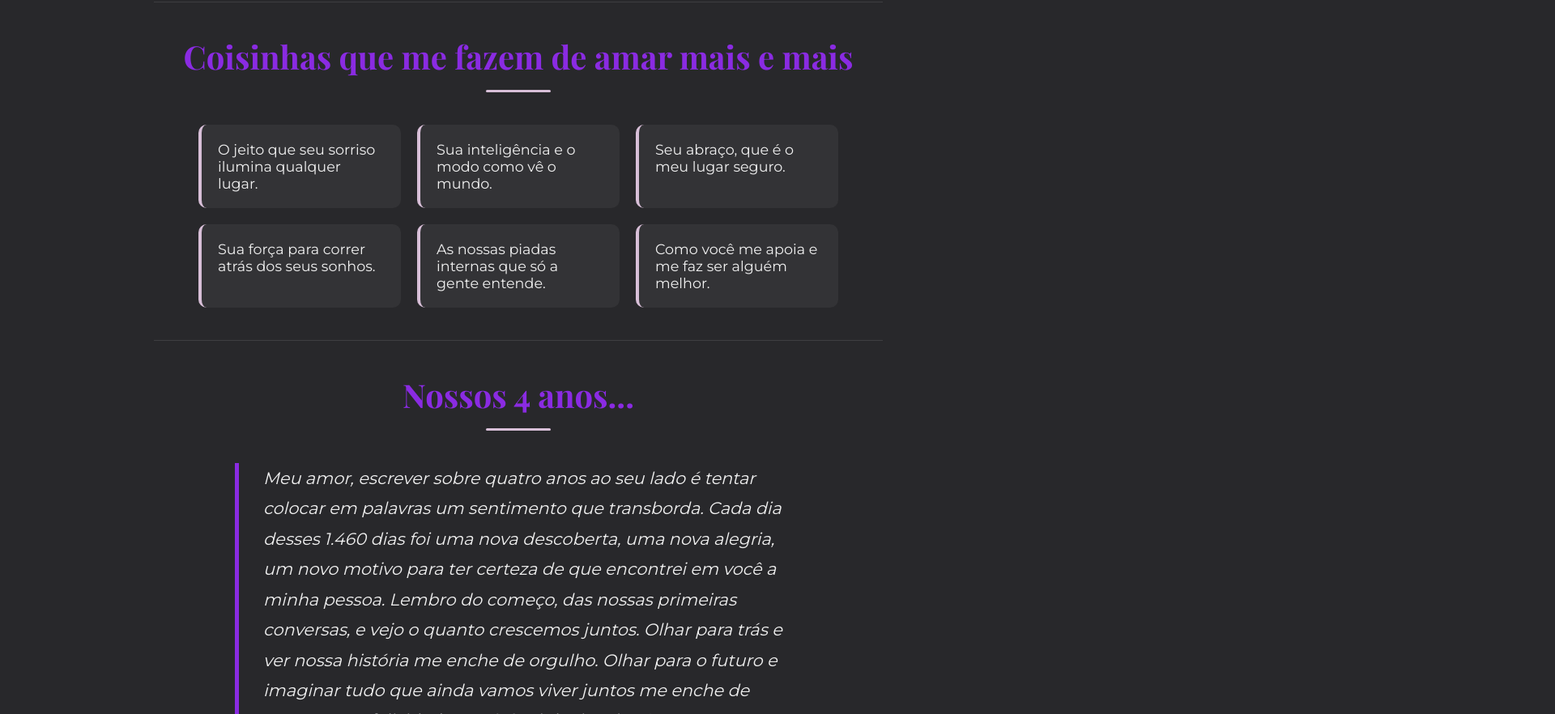
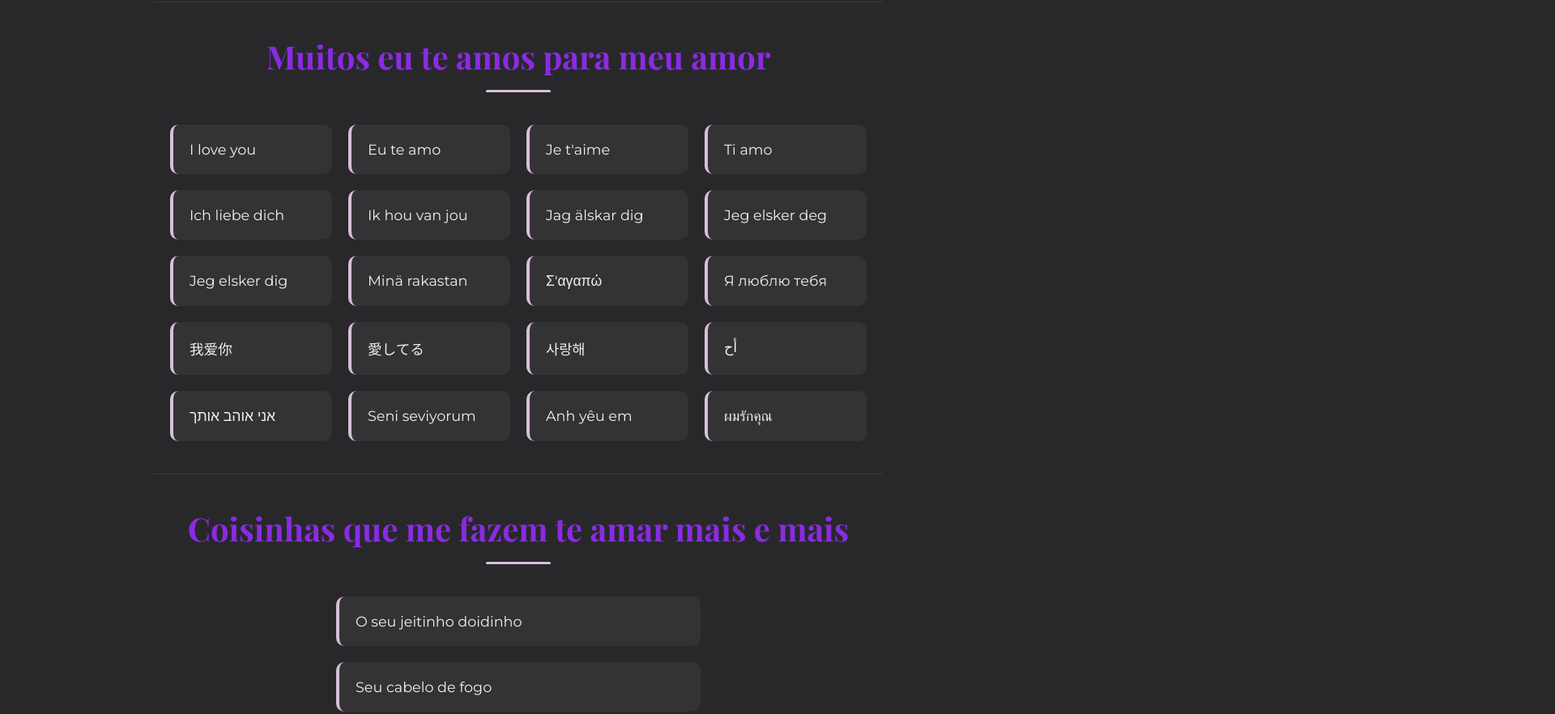
Before and after one commit to Thalisson-DEV/4AnosdeNamoro, a plain HTML site: page index.html in a window 1280 px wide. Shown: the part 1432-2314 px from the top of the page at 81% size, 1920 px wide, since content can reach past the window. Drawn offline with nearby package versions, Linux system fonts and the light colour scheme.

Commit message:
Update index.html

```diff
--- a/index.html
+++ b/index.html
@@ -97,7 +97,7 @@
             flex-direction: column;
             justify-content: center;
             align-items: center;
-            background-image: linear-gradient(rgba(138, 43, 226, 0.23), rgb(0, 0, 0)), url('foto16.jpg');
+            background-image: linear-gradient(rgba(189, 166, 211, 0.23), rgb(0, 0, 0)), url('foto16.jpg');
             background-repeat: no-repeat;
             background-position: center center;
             background-size: cover;
@@ -146,7 +146,7 @@
             border-radius: 10px;
             border-left: 4px solid var(--cor-lilas-claro);
             font-size: 1.1rem;
-            flex-basis: 250px; /* Largura base de cada item */
+            flex-basis: 200px; /* Largura base de cada item */
             text-align: left;
             transition: transform 0.3s ease, box-shadow 0.3s ease;
         }
@@ -217,7 +217,7 @@
         }
 
         #notification-popup.show {
-            transform: translate(-50%, 0); /* Move para a posição final */
+            transform: translate(-50%, 0);
             opacity: 1;
         }
 
@@ -227,6 +227,32 @@
             text-align: center;
             color: var(--cor-texto-secundario);
             font-size: 0.9rem;
+        }
+
+        /* === SEÇÃO "O QUE EU AMO EM VOCÊ" === */
+        .motivo-list {
+            list-style: none;
+            padding: 0;
+            display: flex;
+            flex-wrap: wrap;
+            justify-content: center;
+            gap: 20px;
+        }
+
+        .motivo-list li {
+            background: rgba(255, 255, 255, 0.05);
+            padding: 20px;
+            border-radius: 10px;
+            border-left: 4px solid var(--cor-lilas-claro);
+            font-size: 1.1rem;
+            flex-basis: 450px; /* Largura base de cada item */
+            text-align: left;
+            transition: transform 0.3s ease, box-shadow 0.3s ease;
+        }
+
+        .motivo-list li:hover {
+            transform: translateY(-5px);
+            box-shadow: 0 8px 20px rgba(0,0,0,0.4);
         }
 
     </style>
@@ -249,20 +275,60 @@
                 <div class="swiper-slide" style="background-image:url('foto4.jpg')"></div>
                 <div class="swiper-slide" style="background-image:url('foto5.jpg')"></div>
                 <div class="swiper-slide" style="background-image:url('foto6.jpg')"></div>
+                <div class="swiper-slide" style="background-image:url('foto7.jpg')"></div>
+                <div class="swiper-slide" style="background-image:url('foto8.jpg')"></div>
+                <div class="swiper-slide" style="background-image:url('foto9.jpg')"></div>
+                <div class="swiper-slide" style="background-image:url('foto10.jpg')"></div>
+                <div class="swiper-slide" style="background-image:url('foto11.jpg')"></div>
+                <div class="swiper-slide" style="background-image:url('foto12.jpg')"></div>
+                <div class="swiper-slide" style="background-image:url('foto13.jpg')"></div>
+                <div class="swiper-slide" style="background-image:url('foto14.jpg')"></div>
+                <div class="swiper-slide" style="background-image:url('foto15.jpg')"></div>
             </div>
             <div class="swiper-pagination"></div>
         </div>
     </section>
 
+    <section id="teamos" class="container">
+        <h2>Muitos eu te amos para meu amor</h2>
+        <ul class="love-list">
+            <li>I love you</li>
+            <li>Eu te amo</li>
+            <li>Je t'aime</li>
+            <li>Ti amo</li>
+            <li>Ich liebe dich</li>
+            <li>Ik hou van jou</li>
+            <li>Jag älskar dig</li>
+            <li>Jeg elsker deg</li>
+            <li>Jeg elsker dig</li>
+            <li>Minä rakastan</li>
+            <li>Σ'αγαπώ</li>
+            <li>Я люблю тебя</li>
+            <li>我爱你</li>
+            <li>愛してる</li>
+            <li>사랑해</li>
+            <li>أح</li>
+            <li>אני אוהב אותך</li>
+            <li>Seni seviyorum</li>
+            <li>Anh yêu em</li>
+            <li>ผมรักคุณ</li>
+        </ul>
+    </section>
+
     <section id="motivos" class="container">
-        <h2>Coisinhas que me fazem de amar mais e mais</h2>
-        <ul class="love-list">
-            <li>O jeito que seu sorriso ilumina qualquer lugar.</li>
-            <li>Sua inteligência e o modo como vê o mundo.</li>
-            <li>Seu abraço, que é o meu lugar seguro.</li>
-            <li>Sua força para correr atrás dos seus sonhos.</li>
-            <li>As nossas piadas internas que só a gente entende.</li>
-            <li>Como você me apoia e me faz ser alguém melhor.</li>
+        <h2>Coisinhas que me fazem te amar mais e mais</h2>
+        <ul class="motivo-list">
+            <li>O seu jeitinho doidinho</li>
+            <li>Seu cabelo de fogo</li>
+            <li>Sua boxexinha linda ownt mamae da vontade de apertar</li>
+            <li>Seus olhões que igual a eles só tem 1 no mundo todo e é seu</li>
+            <li>Seu sorriso que me tira do serio e da vontade de encher de beijos só de ver</li>
+            <li>O seu respeito por mim e paciencia porque precisa bastante e mesmo sem ter voce tira de algum lugar KKKKKK</li>
+            <li>O jeito como sua voz deixa tudo mais leve e incrivel</li>
+            <li>O seu sorriso invertidinho que é a coisa mais linda do mundo</li>
+            <li>Voce sempre buscar amadurecer, aprender e crescer junto comigo</li>
+            <li>O jeito como voce fica linda de jaleco hehehe</li>
+            <li>Voce ser voce meu amor, é suficiente pra me fazer te querer e amar sempre mais e mais</li>
         </ul>
     </section>
 
```
